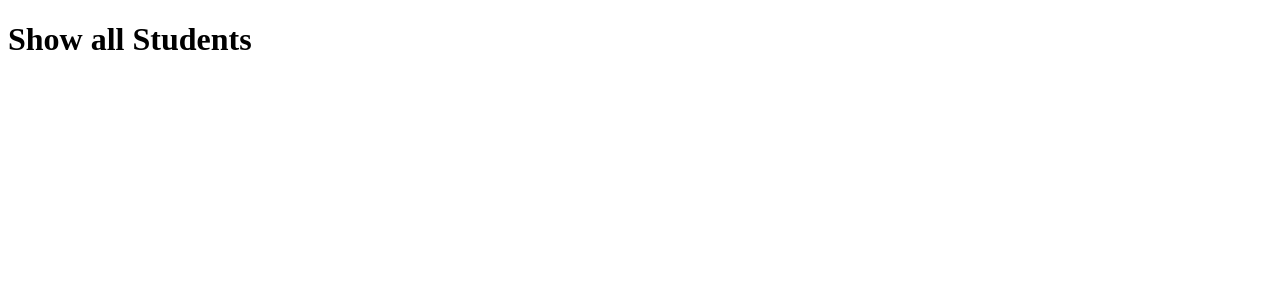
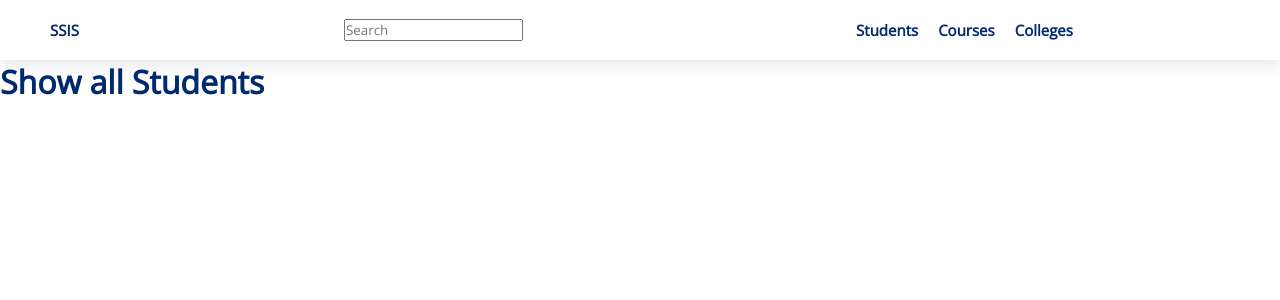
Before and after one commit to csjames03/ssis-flask, a Flask app: page /students/ in a window 1280 px wide. Shown: the top 300 px of the page. Run offline with Flask 3, Linux system fonts and the light colour scheme.

Commit message:
feat: add style in navigation bar

```diff
--- a/app/static/css/main.css
+++ b/app/static/css/main.css
@@ -0,0 +1,17 @@
+@import url('https://fonts.googleapis.com/css2?family=Be+Vietnam+Pro&family=Open+Sans:wght@400&family=Roboto:wght@100&display=swap');
+:root{
+    --white: #fff;
+    --green: #198754;
+    --dark-blue: #012970;
+    --red: #DC3545;
+    --light-blue: #4154F1;
+}
+
+*{
+    font-family: 'Open Sans', sans-serif;
+    color: var(--dark-blue);
+    padding: 0%;
+    margin: 0%;
+    box-sizing: border-box;
+    text-decoration: none;
+}
--- /dev/null
+++ b/app/static/css/navigationbar.css
@@ -0,0 +1,38 @@
+nav{
+    background-color: var(--white);
+    display: flex;
+    width: 100vw;
+    height: 60px;
+    max-height: 60px;
+    box-shadow: 0 4px 16px rgba(0, 32, 51, 0.12);
+    font-weight: bolder;
+    font-size: 15px;
+    padding: 0px 50px;
+    justify-content: space-between;
+}
+
+nav a{
+    display: flex;
+    justify-content: center;
+    align-items: center;
+}
+
+nav div{
+    width: 90%;
+    height: 100%;
+    display: flex;
+}
+
+nav div div{
+    width: 50%;
+    height: 100%;
+    padding: 5px;
+    display: flex;
+    gap: 20px;
+    justify-content: center;
+    align-items: center;
+}
+
+.navbar-buttons a:hover{
+    color: var(--light-blue);
+}
--- a/app/templates/components/navigationbar.html
+++ b/app/templates/components/navigationbar.html
@@ -2,6 +2,7 @@
     <a href="/" class="navbar-title">
             SSIS
     </a>
+    <div>
         <div>
             <input type="text" placeholder="Search">
         </div>
@@ -10,4 +11,5 @@
             <a href="/courses">Courses</a>
             <a href="/colleges">Colleges</a>
         </div>
+    </div>
 </nav>
--- a/app/templates/components/style.html
+++ b/app/templates/components/style.html
@@ -0,0 +1,2 @@
+<link rel="stylesheet" href="{{url_for('static', filename='css/main.css')}}">
+<link rel="stylesheet" href="{{url_for('static', filename='css/navigationbar.css')}}">
--- a/app/templates/layout.html
+++ b/app/templates/layout.html
@@ -8,7 +8,10 @@
     {% include 'components/style.html'%}
 </head>
 <body>
-    {% block content %} {% endblock %}
+    {% include 'components/navigationbar.html'%}
+    {% block content %}
+
+    {% endblock %}
 
     {% include 'components/scripts.html'%}
 </body>
```
Lines whose indentation alone changed are shown as unchanged.
